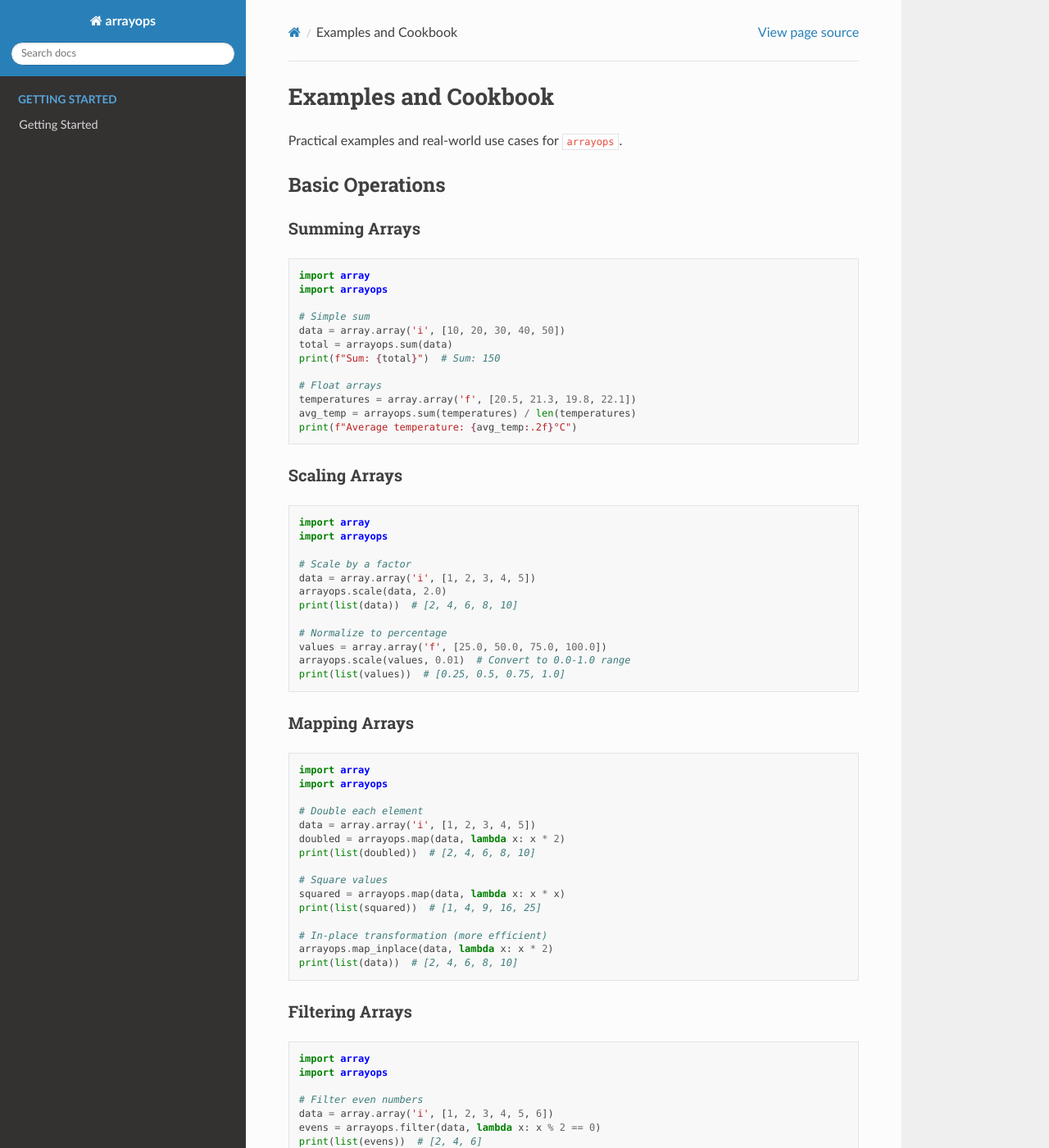
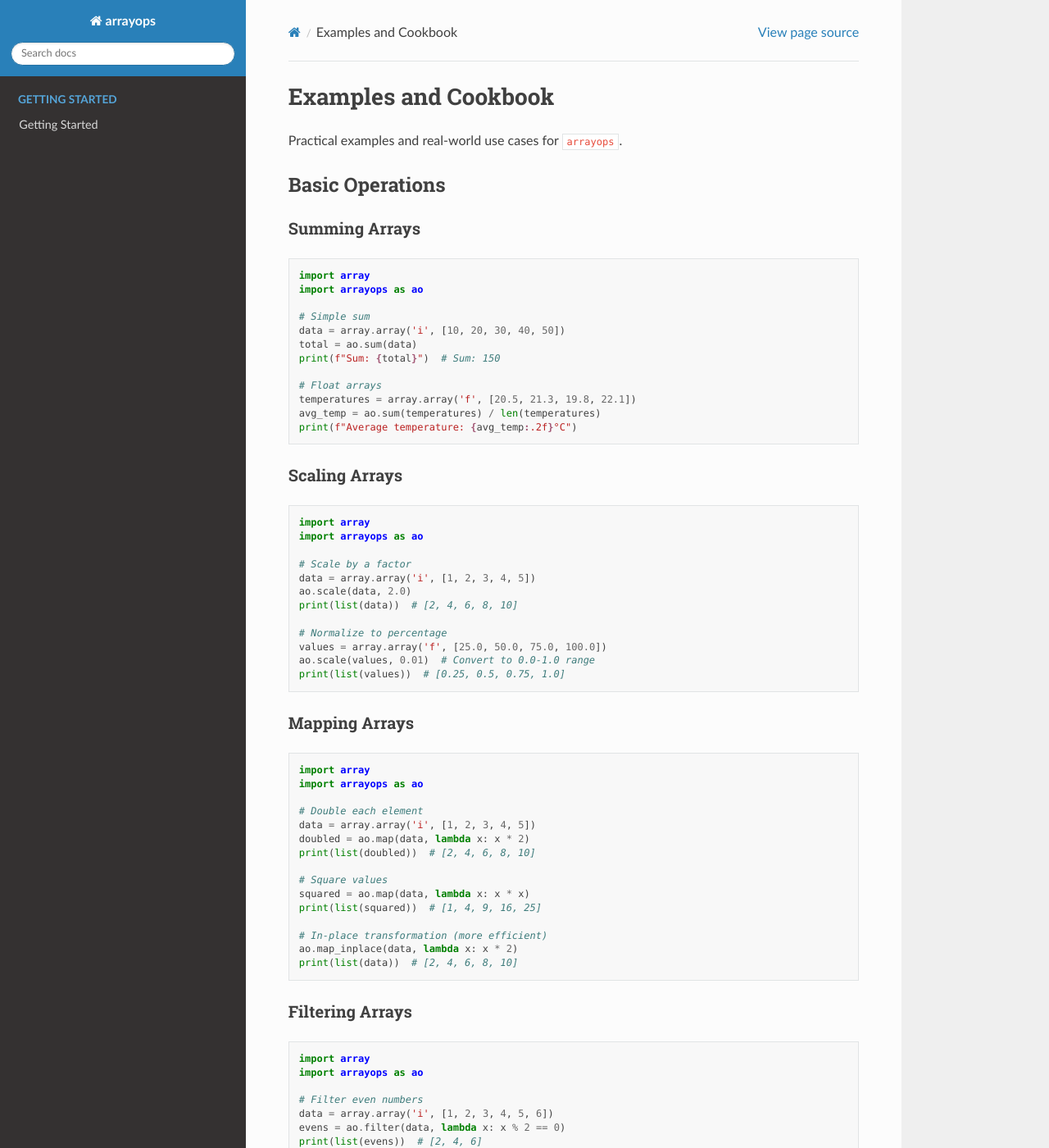
Before and after one commit to eddiethedean/arrayops, a Sphinx documentation site: the page built from docs/examples.md, in a window 1280 px wide and 1400 px high. Shown: the whole window at 82% size. Built offline with Sphinx 7.4.7 and the Read the Docs theme 3.1.0, drawn with Linux system fonts in a browser that asks for light colours; some of the changed text lies outside the part shown.

Commit message:
docs: change import style to 'import arrayops as ao'
- Replace all 'import arrayops' with 'import arrayops as ao'
- Update all function calls from arrayops.* to ao.*
- Maintains consistency across all documentation
- Follows common Python data science library conventions

````diff
--- a/docs/examples.md
+++ b/docs/examples.md
@@ -8,16 +8,16 @@ Practical examples and real-world use cases for `arrayops`.
 
 ```python
 import array
-import arrayops
+import arrayops as ao
 
 # Simple sum
 data = array.array('i', [10, 20, 30, 40, 50])
-total = arrayops.sum(data)
+total = ao.sum(data)
 print(f"Sum: {total}")  # Sum: 150
 
 # Float arrays
 temperatures = array.array('f', [20.5, 21.3, 19.8, 22.1])
-avg_temp = arrayops.sum(temperatures) / len(temperatures)
+avg_temp = ao.sum(temperatures) / len(temperatures)
 print(f"Average temperature: {avg_temp:.2f}°C")
 ```
 
@@ -25,16 +25,16 @@ print(f"Average temperature: {avg_temp:.2f}°C")
 
 ```python
 import array
-import arrayops
+import arrayops as ao
 
 # Scale by a factor
 data = array.array('i', [1, 2, 3, 4, 5])
-arrayops.scale(data, 2.0)
+ao.scale(data, 2.0)
 print(list(data))  # [2, 4, 6, 8, 10]
 
 # Normalize to percentage
 values = array.array('f', [25.0, 50.0, 75.0, 100.0])
-arrayops.scale(values, 0.01)  # Convert to 0.0-1.0 range
+ao.scale(values, 0.01)  # Convert to 0.0-1.0 range
 print(list(values))  # [0.25, 0.5, 0.75, 1.0]
 ```
 
@@ -42,19 +42,19 @@ print(list(values))  # [0.25, 0.5, 0.75, 1.0]
 
 ```python
 import array
-import arrayops
+import arrayops as ao
 
 # Double each element
 data = array.array('i', [1, 2, 3, 4, 5])
-doubled = arrayops.map(data, lambda x: x * 2)
+doubled = ao.map(data, lambda x: x * 2)
 print(list(doubled))  # [2, 4, 6, 8, 10]
 
 # Square values
-squared = arrayops.map(data, lambda x: x * x)
+squared = ao.map(data, lambda x: x * x)
 print(list(squared))  # [1, 4, 9, 16, 25]
 
 # In-place transformation (more efficient)
-arrayops.map_inplace(data, lambda x: x * 2)
+ao.map_inplace(data, lambda x: x * 2)
 print(list(data))  # [2, 4, 6, 8, 10]
 ```
 
@@ -62,15 +62,15 @@ print(list(data))  # [2, 4, 6, 8, 10]
 
 ```python
 import array
-import arrayops
+import arrayops as ao
 
 # Filter even numbers
 data = array.array('i', [1, 2, 3, 4, 5, 6])
-evens = arrayops.filter(data, lambda x: x % 2 == 0)
+evens = ao.filter(data, lambda x: x % 2 == 0)
 print(list(evens))  # [2, 4, 6]
 
 # Filter values above threshold
-large = arrayops.filter(data, lambda x: x > 3)
+large = ao.filter(data, lambda x: x > 3)
 print(list(large))  # [4, 5, 6]
 ```
 
@@ -78,16 +78,16 @@ print(list(large))  # [4, 5, 6]
 
 ```python
 import array
-import arrayops
+import arrayops as ao
 
 data = array.array('i', [1, 2, 3, 4, 5])
 
 # Sum
-total = arrayops.reduce(data, lambda acc, x: acc + x)
+total = ao.reduce(data, lambda acc, x: acc + x)
 print(total)  # 15
 
 # Product
-product = arrayops.reduce(data, lambda acc, x: acc * x, initial=1)
+product = ao.reduce(data, lambda acc, x: acc * x, initial=1)
 print(product)  # 120
 ```
 
@@ -97,7 +97,7 @@ print(product)  # 120
 
 ```python
 import array
-import arrayops
+import arrayops as ao
 
 # Read binary sensor data from file
 with open('sensor_data.bin', 'rb') as f:
@@ -105,13 +105,13 @@ with open('sensor_data.bin', 'rb') as f:
     data.fromfile(f, 10000)  # Read 10,000 floats
 
 # Fast aggregation
-total = arrayops.sum(data)
+total = ao.sum(data)
 mean = total / len(data)
 print(f"Average reading: {mean:.2f}")
 
 # Scale readings to different units
 # Convert from Celsius to Fahrenheit
-arrayops.scale(data, 9.0 / 5.0)  # Multiply by 9/5
+ao.scale(data, 9.0 / 5.0)  # Multiply by 9/5
 # Note: You'd need to add 32 for full conversion, but scale handles multiplication
 ```
 
@@ -119,7 +119,7 @@ arrayops.scale(data, 9.0 / 5.0)  # Multiply by 9/5
 
 ```python
 import array
-import arrayops
+import arrayops as ao
 import struct
 
 # Parse packet sizes from binary log
@@ -135,7 +135,7 @@ with open('packets.bin', 'rb') as f:
         packet_sizes.append(size)
 
 # Analyze packet sizes
-total_bytes = arrayops.sum(packet_sizes)
+total_bytes = ao.sum(packet_sizes)
 avg_packet_size = total_bytes / len(packet_sizes)
 print(f"Total bytes: {total_bytes}")
 print(f"Average packet size: {avg_packet_size:.2f} bytes")
@@ -147,7 +147,7 @@ print(f"Average packet size: {avg_packet_size:.2f} bytes")
 
 ```python
 import array
-import arrayops
+import arrayops as ao
 
 # Load sensor readings
 sensor_readings = array.array('f', [10.5, 25.3, 15.8, 30.2, 20.1])
@@ -162,7 +162,7 @@ if range_size > 0:
     for i in range(len(sensor_readings)):
         sensor_readings[i] -= min_val
     # Scale to 0-1
-    arrayops.scale(sensor_readings, 1.0 / range_size)
+    ao.scale(sensor_readings, 1.0 / range_size)
 
 print(list(sensor_readings))  # All values now in [0, 1] range
 ```
@@ -171,12 +171,12 @@ print(list(sensor_readings))  # All values now in [0, 1] range
 
 ```python
 import array
-import arrayops
+import arrayops as ao
 
 def process_batch(readings):
     """Process a batch of sensor readings."""
     # Compute statistics
-    total = arrayops.sum(readings)
+    total = ao.sum(readings)
     mean = total / len(readings)
 
     # Normalize batch
@@ -185,7 +185,7 @@ def process_batch(readings):
     if max_val > min_val:
         for i in range(len(readings)):
             readings[i] -= min_val
-        arrayops.scale(readings, 1.0 / (max_val - min_val))
+        ao.scale(readings, 1.0 / (max_val - min_val))
 
     return mean, readings
 
@@ -207,7 +207,7 @@ for i, batch in enumerate(batches):
 
 ```python
 import array
-import arrayops
+import arrayops as ao
 
 # Read grayscale image data (8-bit pixels)
 with open('image.raw', 'rb') as f:
@@ -215,13 +215,13 @@ with open('image.raw', 'rb') as f:
     pixels.fromfile(f, 1024 * 1024)  # 1MP image
 
 # Compute average brightness
-total_brightness = arrayops.sum(pixels)
+total_brightness = ao.sum(pixels)
 avg_brightness = total_brightness / len(pixels)
 print(f"Average brightness: {avg_brightness:.2f}")
 
 # Adjust brightness (scale by factor)
 brightness_factor = 1.2  # Increase by 20%
-arrayops.scale(pixels, brightness_factor)
+ao.scale(pixels, brightness_factor)
 # Note: Values will be clamped by uint8 type
 ```
 
@@ -229,7 +229,7 @@ arrayops.scale(pixels, brightness_factor)
 
 ```python
 import array
-import arrayops
+import arrayops as ao
 
 # Read 16-bit audio samples
 with open('audio.raw', 'rb') as f:
@@ -237,7 +237,7 @@ with open('audio.raw', 'rb') as f:
     samples.fromfile(f, 44100)  # 1 second at 44.1kHz
 
 # Compute average amplitude
-total = arrayops.sum(samples)
+total = ao.sum(samples)
 mean = total / len(samples)
 
 # Normalize audio (scale to use full dynamic range)
@@ -245,7 +245,7 @@ max_amplitude = max(abs(s) for s in samples)
 if max_amplitude > 0:
     # Scale to use 80% of max range to avoid clipping
     scale_factor = (32767 * 0.8) / max_amplitude
-    arrayops.scale(samples, scale_factor)
+    ao.scale(samples, scale_factor)
 ```
 
 ## Performance Optimization Tips
@@ -254,11 +254,11 @@ if max_amplitude > 0:
 
 ```python
 import array
-import arrayops
+import arrayops as ao
 
 # Good: In-place scaling (no allocation)
 data = array.array('i', [1, 2, 3, 4, 5])
-arrayops.scale(data, 2.0)  # Modifies existing array
+ao.scale(data, 2.0)  # Modifies existing array
 
 # Avoid: Creating new arrays unnecessarily
 # (When future operations support it, prefer in-place)
@@ -268,7 +268,7 @@ arrayops.scale(data, 2.0)  # Modifies existing array
 
 ```python
 import array
-import arrayops
+import arrayops as ao
 
 # Process large datasets in batches
 def process_large_dataset(file_path, batch_size=10000):
@@ -285,8 +285,8 @@ def process_large_dataset(file_path, batch_size=10000):
                 break
 
             # Process batch
-            total = arrayops.sum(batch)
-            arrayops.scale(batch, 0.001)  # Normalize
+            total = ao.sum(batch)
+            ao.scale(batch, 0.001)  # Normalize
             results.append(total)
 
     return results
@@ -296,7 +296,7 @@ def process_large_dataset(file_path, batch_size=10000):
 
 ```python
 import array
-import arrayops
+import arrayops as ao
 
 # Choose appropriate types for your data
 # Use smallest type that fits your data range
@@ -318,14 +318,14 @@ float_values = array.array('f', [1.5, 2.5, 3.5])  # float32
 
 ```python
 import array
-import arrayops
+import arrayops as ao
 
 def compute_stats(data):
     """Compute basic statistics for an array."""
     if len(data) == 0:
         return None
 
-    total = arrayops.sum(data)
+    total = ao.sum(data)
     mean = total / len(data)
 
     # Find min/max (using built-in for now)
@@ -350,12 +350,12 @@ print(stats)
 
 ```python
 import array
-import arrayops
+import arrayops as ao
 
 def transform_pipeline(data):
     """Apply a series of transformations."""
     # Step 1: Center the data (subtract mean)
-    mean = arrayops.sum(data) / len(data)
+    mean = ao.sum(data) / len(data)
     for i in range(len(data)):
         data[i] -= mean
 
@@ -364,7 +364,7 @@ def transform_pipeline(data):
     variance_estimate = 1.0  # Placeholder
     std_dev = variance_estimate ** 0.5
     if std_dev > 0:
-        arrayops.scale(data, 1.0 / std_dev)
+        ao.scale(data, 1.0 / std_dev)
 
     return data
 
@@ -379,21 +379,21 @@ print(list(transformed))
 
 ```python
 import array
-import arrayops
+import arrayops as ao
 
 # Transform sensor readings
 readings = array.array('f', [10.5, 20.3, 15.8, 30.2, 25.1])
 
 # Convert Celsius to Fahrenheit
-fahrenheit = arrayops.map(readings, lambda c: c * 9.0 / 5.0 + 32.0)
+fahrenheit = ao.map(readings, lambda c: c * 9.0 / 5.0 + 32.0)
 print(list(fahrenheit))  # [50.9, 68.54, 60.44, 86.36, 77.18]
 
 # Square all values
-squared = arrayops.map(readings, lambda x: x * x)
+squared = ao.map(readings, lambda x: x * x)
 print(list(squared))  # [110.25, 412.09, 249.64, 912.04, 630.01]
 
 # In-place transformation (more memory efficient)
-arrayops.map_inplace(readings, lambda x: x * 2.0)
+ao.map_inplace(readings, lambda x: x * 2.0)
 print(list(readings))  # [21.0, 40.6, 31.6, 60.4, 50.2]
 ```
 
@@ -401,23 +401,23 @@ print(list(readings))  # [21.0, 40.6, 31.6, 60.4, 50.2]
 
 ```python
 import array
-import arrayops
+import arrayops as ao
 
 # Filter sensor readings
 readings = array.array('f', [10.5, 20.3, 15.8, 30.2, 25.1, 5.2, 35.0])
 
 # Filter readings above threshold
-high_readings = arrayops.filter(readings, lambda x: x > 20.0)
+high_readings = ao.filter(readings, lambda x: x > 20.0)
 print(list(high_readings))  # [20.3, 30.2, 25.1, 35.0]
 
 # Filter even integers
 numbers = array.array('i', [1, 2, 3, 4, 5, 6, 7, 8, 9, 10])
-evens = arrayops.filter(numbers, lambda x: x % 2 == 0)
+evens = ao.filter(numbers, lambda x: x % 2 == 0)
 print(list(evens))  # [2, 4, 6, 8, 10]
 
 # Filter valid ranges
 temperatures = array.array('f', [-10.0, 20.0, 25.0, 30.0, 45.0, -5.0])
-valid_temps = arrayops.filter(temperatures, lambda t: 0.0 <= t <= 40.0)
+valid_temps = ao.filter(temperatures, lambda t: 0.0 <= t <= 40.0)
 print(list(valid_temps))  # [20.0, 25.0, 30.0]
 ```
 
@@ -425,28 +425,28 @@ print(list(valid_temps))  # [20.0, 25.0, 30.0]
 
 ```python
 import array
-import arrayops
+import arrayops as ao
 
 data = array.array('i', [1, 2, 3, 4, 5])
 
 # Sum
-total = arrayops.reduce(data, lambda acc, x: acc + x)
+total = ao.reduce(data, lambda acc, x: acc + x)
 print(total)  # 15
 
 # Product
-product = arrayops.reduce(data, lambda acc, x: acc * x, initial=1)
+product = ao.reduce(data, lambda acc, x: acc * x, initial=1)
 print(product)  # 120
 
 # Maximum
-maximum = arrayops.reduce(data, lambda acc, x: acc if acc > x else x)
+maximum = ao.reduce(data, lambda acc, x: acc if acc > x else x)
 print(maximum)  # 5
 
 # Minimum
-minimum = arrayops.reduce(data, lambda acc, x: acc if acc < x else x)
+minimum = ao.reduce(data, lambda acc, x: acc if acc < x else x)
 print(minimum)  # 1
 
 # Count elements (using reduce)
-count = arrayops.reduce(data, lambda acc, x: acc + 1, initial=0)
+count = ao.reduce(data, lambda acc, x: acc + 1, initial=0)
 print(count)  # 5
 ```
 
@@ -454,22 +454,22 @@ print(count)  # 5
 
 ```python
 import array
-import arrayops
+import arrayops as ao
 
 # Process sensor data pipeline
 sensor_data = array.array('f', [10.5, 20.3, 15.8, 30.2, 25.1, 5.2, 35.0])
 
 # Step 1: Filter valid readings (0-40 range)
-valid = arrayops.filter(sensor_data, lambda x: 0.0 <= x <= 40.0)
+valid = ao.filter(sensor_data, lambda x: 0.0 <= x <= 40.0)
 print(f"Valid readings: {list(valid)}")  # [10.5, 20.3, 15.8, 30.2, 25.1, 5.2, 35.0]
 
 # Step 2: Transform (normalize to 0-1)
-max_val = arrayops.reduce(valid, lambda acc, x: acc if acc > x else x)
-normalized = arrayops.map(valid, lambda x: x / max_val)
+max_val = ao.reduce(valid, lambda acc, x: acc if acc > x else x)
+normalized = ao.map(valid, lambda x: x / max_val)
 print(f"Normalized: {list(normalized)}")  # Values scaled to 0-1 range
 
 # Step 3: Compute statistics
-total = arrayops.reduce(normalized, lambda acc, x: acc + x)
+total = ao.reduce(normalized, lambda acc, x: acc + x)
 mean = total / len(normalized)
 print(f"Mean normalized value: {mean:.3f}")
 ```
@@ -478,21 +478,21 @@ print(f"Mean normalized value: {mean:.3f}")
 
 ```python
 import array
-import arrayops
+import arrayops as ao
 
 # Process transaction amounts
 transactions = array.array('i', [100, 200, -50, 300, -25, 150, -100, 250])
 
 # Map: Get absolute values
-abs_transactions = arrayops.map(transactions, lambda x: abs(x))
+abs_transactions = ao.map(transactions, lambda x: abs(x))
 print(list(abs_transactions))  # [100, 200, 50, 300, 25, 150, 100, 250]
 
 # Filter: Only large transactions (>100)
-large = arrayops.filter(abs_transactions, lambda x: x > 100)
+large = ao.filter(abs_transactions, lambda x: x > 100)
 print(list(large))  # [200, 300, 150, 250]
 
 # Reduce: Sum of large transactions
-total_large = arrayops.reduce(large, lambda acc, x: acc + x)
+total_large = ao.reduce(large, lambda acc, x: acc + x)
 print(total_large)  # 900
 ```
 
````
Also changed, not shown: docs/api.md (+33 -33 lines), docs/index.rst (+4 -4 lines).
